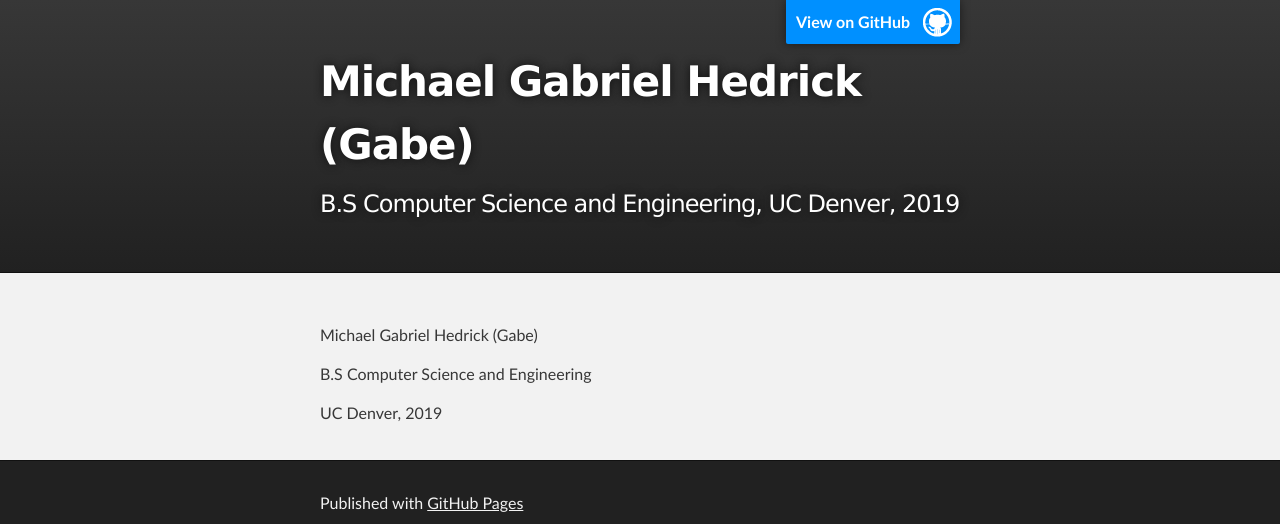
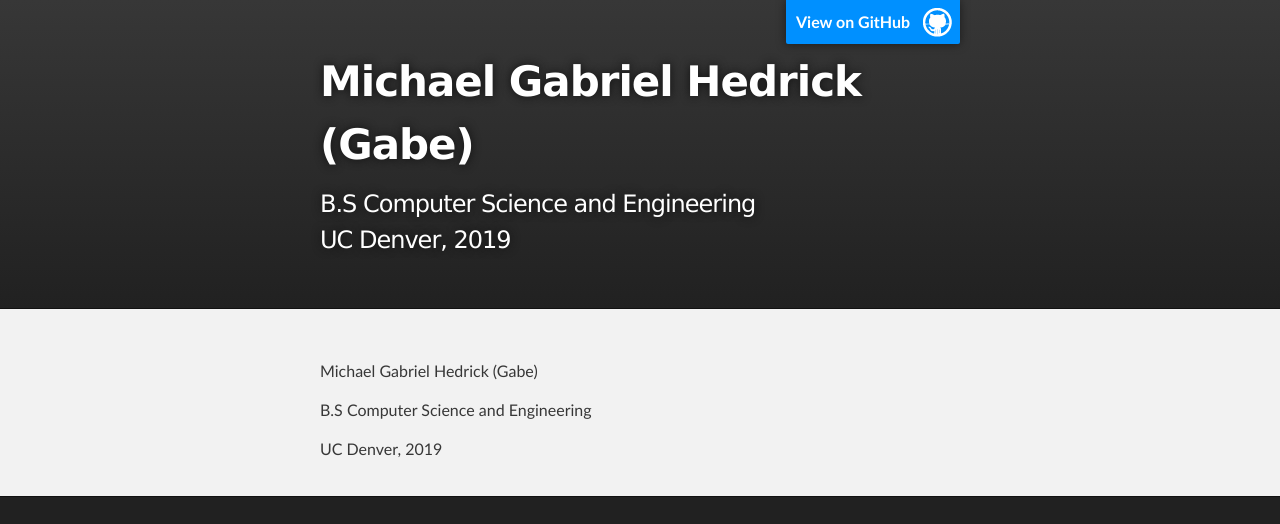
Before and after one commit to mgabrielhedrick/mgabrielhedrick.github.io, a plain HTML site: page index.html in a window 1280 px wide. Shown: the top 524 px of the page. Drawn offline with Linux system fonts and the light colour scheme.

Commit message:
Update index.html

```diff
--- a/index.html
+++ b/index.html
@@ -19,7 +19,7 @@
           <a id="forkme_banner" href="https://github.com/mgeebs">View on GitHub</a>
 
           <h1 id="project_title">Michael Gabriel Hedrick (Gabe)</h1>
-          <h2 id="project_tagline">B.S Computer Science and Engineering, UC Denver, 2019</h2>
+          <h2 id="project_tagline">B.S Computer Science and Engineering<br>UC Denver, 2019</h2>
 
         </header>
     </div>
```
